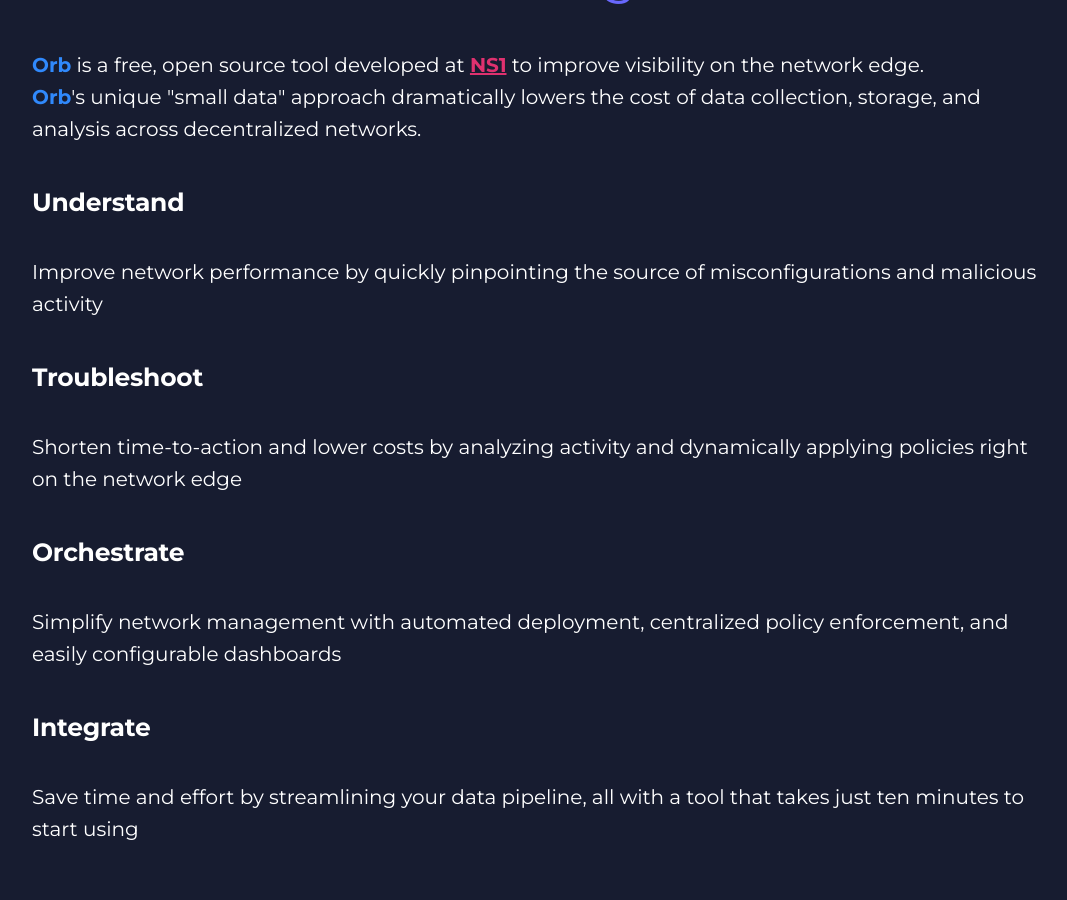
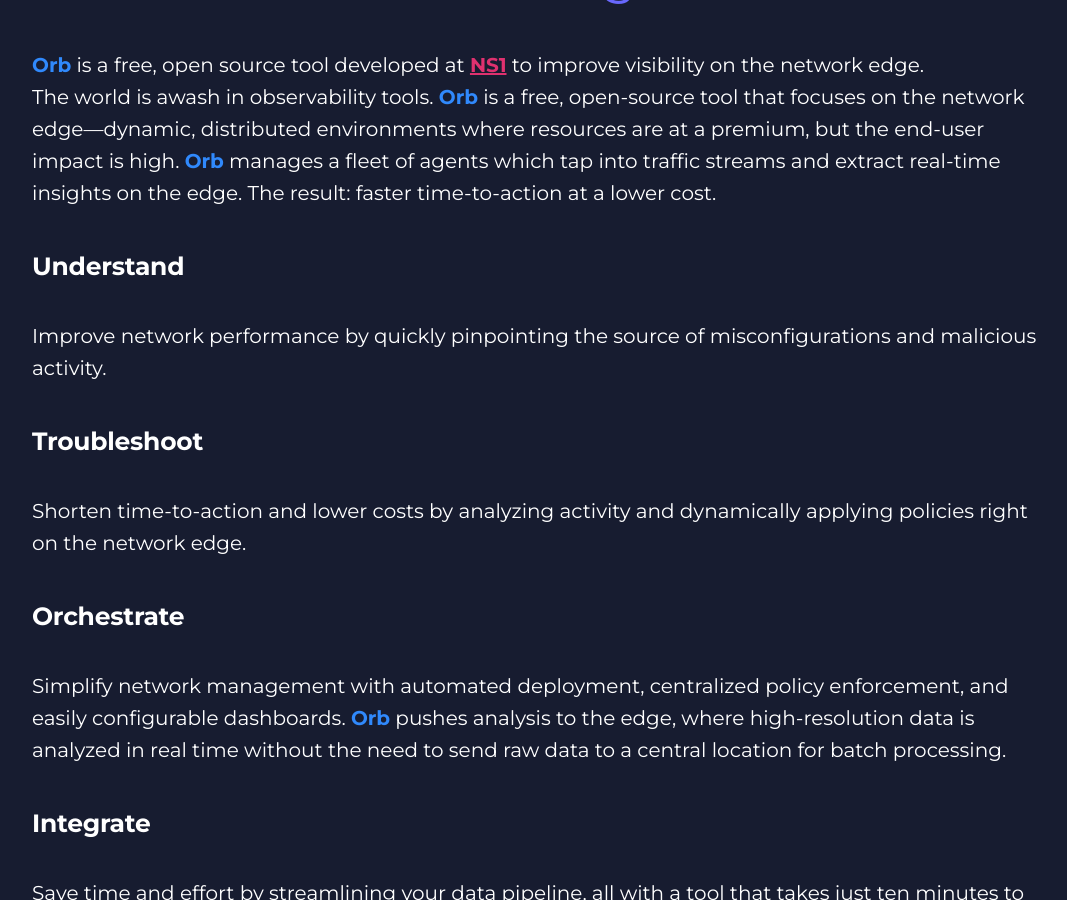
Before and after one commit to orb-community/orb-website, an MkDocs documentation site: the page built from docs/index.md, in a window 1280 px wide and 900 px high, scrolled down 1248 px. Shown: the whole window, without its empty margins (96-1163 px from the left). Built offline with MkDocs 1.6.1 and Material for MkDocs 9.7.7, drawn with Linux system fonts in a browser that asks for light colours; some of the changed text lies outside the part shown.

Commit message:
Updated copy for review

```diff
--- a/docs/index.md
+++ b/docs/index.md
@@ -12,28 +12,28 @@
 ## Introducing Orb
 
 **Orb** is a free, open source tool developed at <a href="https://ns1.com/labs" target="_blank">NS1</a> to improve visibility on the network edge.
-**Orb**'s unique "small data" approach dramatically lowers the cost of data collection, storage, and analysis across decentralized networks.
+The world is awash in observability tools.  **Orb** is a free, open-source tool that focuses on the network edge—dynamic, distributed environments where resources are at a premium, but the end-user impact is high. **Orb** manages a fleet of agents which tap into traffic streams and extract real-time insights on the edge. The result: faster time-to-action at a lower cost.
 
 ### Understand
 
-Improve network performance by quickly pinpointing the source of misconfigurations and malicious activity
+Improve network performance by quickly pinpointing the source of misconfigurations and malicious activity.
 
 ### Troubleshoot
 
-Shorten time-to-action and lower costs by analyzing activity and dynamically applying policies right on the network edge
+Shorten time-to-action and lower costs by analyzing activity and dynamically applying policies right on the network edge.
 
 ### Orchestrate
 
-Simplify network management with automated deployment, centralized policy enforcement, and easily configurable dashboards
+Simplify network management with automated deployment, centralized policy enforcement, and easily configurable dashboards. **Orb** pushes analysis to the edge, where high-resolution data is analyzed in real time without the need to send raw data to a central location for batch processing.
 
 ### Integrate
 
-Save time and effort by streamlining your data pipeline, all with a tool that takes just ten minutes to start using
+Save time and effort by streamlining your data pipeline, all with a tool that takes just ten minutes to start using. **Orb** is designed to integrate seamlessly with modern observability stacks. It minimizes the grunt work of building a data pipeline while producing the real-time, actionable intelligence you need from the network edge.
 
 ## Where Orb fits
 
-The world is awash in observability tools. Orb is different because it focuses on the network edge - dynamic, distributed environments where resources are at a premium but the impact on end user experiences is high.
+**Orb**’s unique “small data” approach dramatically lowers the cost of data collection, storage, and analysis across decentralized networks. It is a free, open-source software released under Mozilla Public License (MPL). It can be deployed to any Kubernetes service in a private or public cloud. It does not depend on any single vendor to function.
 
-Orb is designed to integrate seamlessly with modren observability stacks. It minimizes the grunt work of building a data pipeline while producing the real-time, actionable intelligence you need from the network edge.
+You can host **Orb** yourself, or run it through a hosted SaaS platform at orb.live.
 
 ***
```
